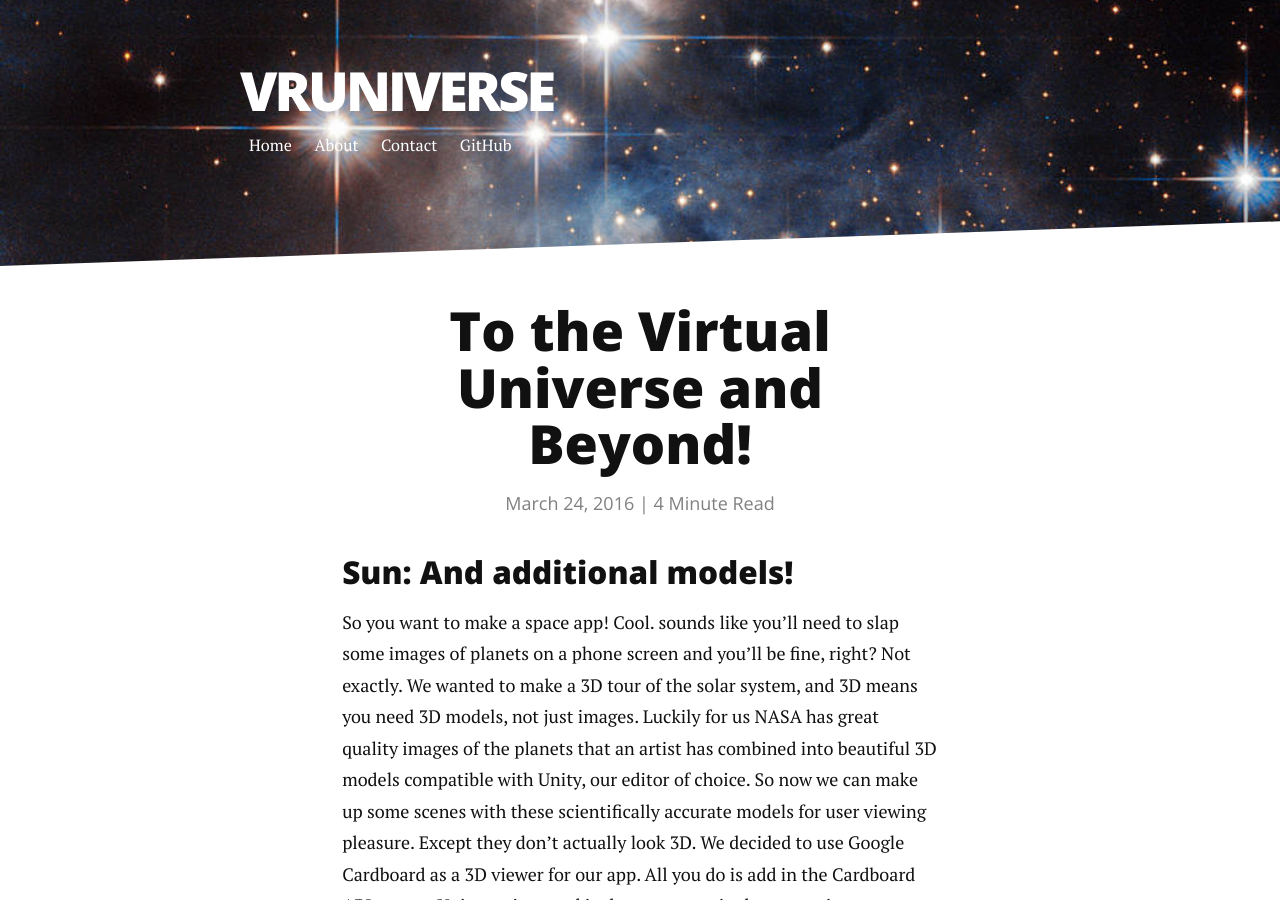
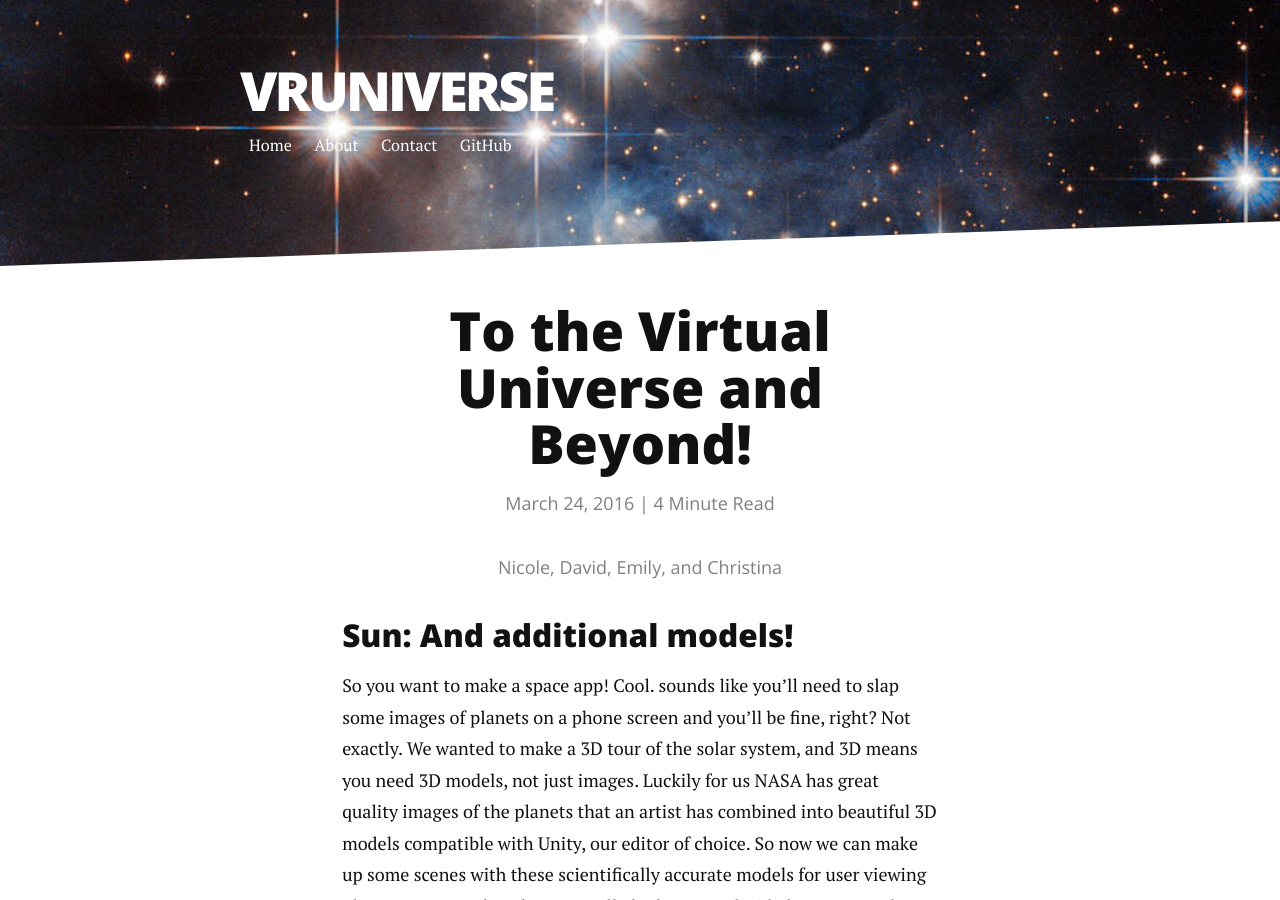
Before and after one commit to nicolem/VRUniverse, a Jekyll site: the page built from _posts/2016-3-24-to-the-virtual-universe-and-beyond.markdown, in a window 1280 px wide and 900 px high. Built offline with Jekyll 4.4.1, drawn with Linux system fonts in a browser that asks for light colours; nearby versions of some CDN libraries.

Commit message:
Update 2016-3-24-to-the-virtual-universe-and-beyond.markdown

```diff
--- a/_posts/2016-3-24-to-the-virtual-universe-and-beyond.markdown
+++ b/_posts/2016-3-24-to-the-virtual-universe-and-beyond.markdown
@@ -2,6 +2,7 @@
 layout: post
 title:  "To the Virtual Universe and Beyond!"
 date:   2016-3-24
+authors: "Nicole, David, Emily, and Christina"
 description:  "This first project update blog post covers the basic features of our Android App.  We talk about our model acquisiton, transitions between scenes, selection menus, and creating multiple views of each solar system object."
 ---
 
```
